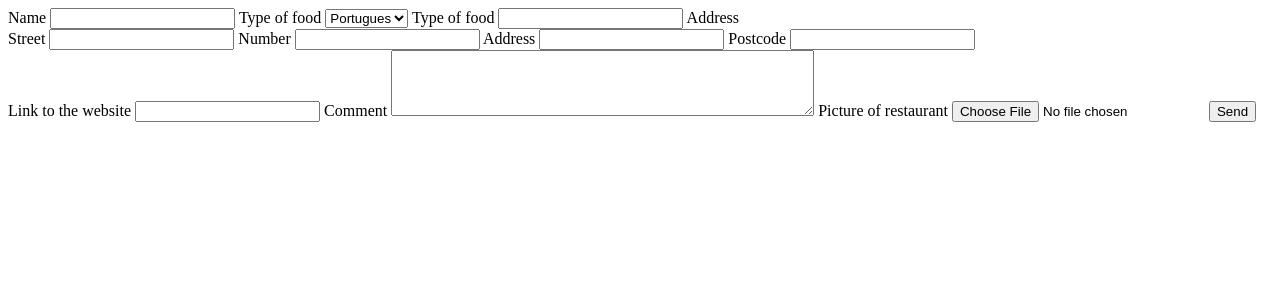
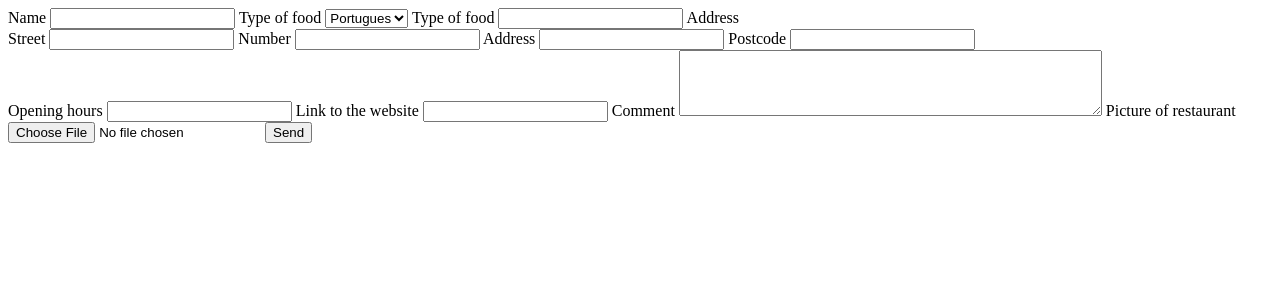
Before and after one commit to mferreira96/FEUP-LTW, a PHP site: page /add_restaurant_form.php in a window 1280 px wide. Shown: the top 300 px of the page. Run offline with PHP 8.4, Linux system fonts and the light colour scheme; some libraries are stand-ins or nearby versions.

Commit message:
opening hours in form, comment on info tab

```diff
--- a/restaurant/add_restaurant_form.php
+++ b/restaurant/add_restaurant_form.php
@@ -23,6 +23,8 @@
     <label for ="restaurant_address_postcode">Postcode</label>
     <input type="text" name="postcode" id="restaurant_address_postcode">   <!-- just number accepted, has to be implemented-->
   </div>
+  <label for ="opening_hours">Opening hours</label>
+  <input type="text" name="opening_hours" id="opening_hours">
   <label for="restaurant_link_to_website">Link to the website</label>
   <input type="text" name="restaurant_link_to_website" id="restaurant_link_to_website">
   <label for ="restaurant_comment">Comment</label>
--- a/restaurant/restaurant_tabs/restaurant_info.php
+++ b/restaurant/restaurant_tabs/restaurant_info.php
@@ -3,6 +3,7 @@
     <li><a>Type of food:</a></li>
     <li><a>Adress:</a></li>
     <li><a>Opening hours:</a></li>
+    <li><a>Comment:</a></li>
     <li><a>Link to Website:</a></li>
   </ul>
 </div>
```
